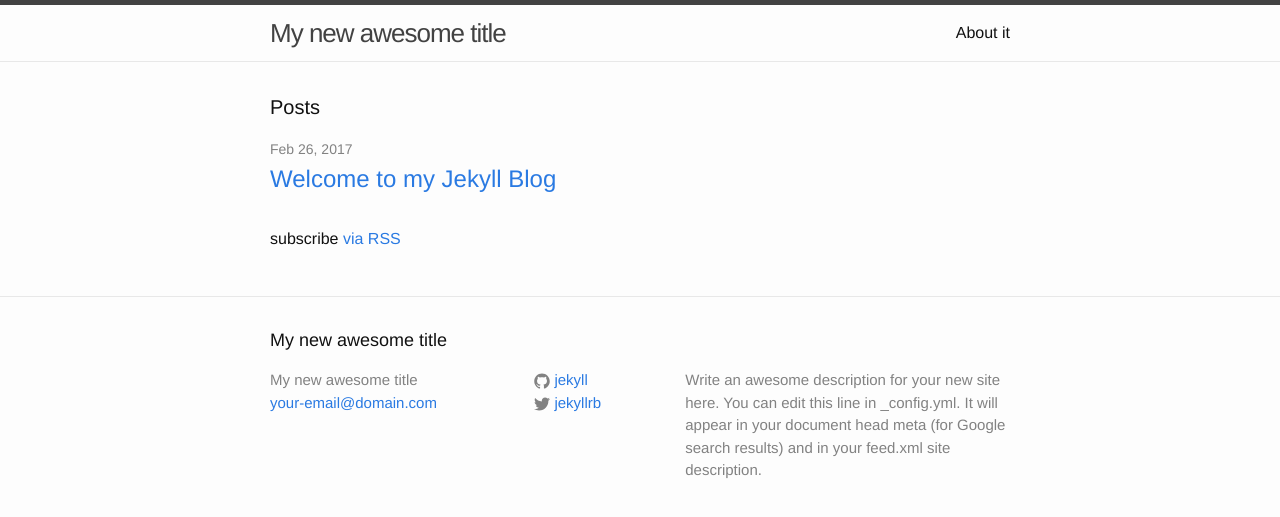
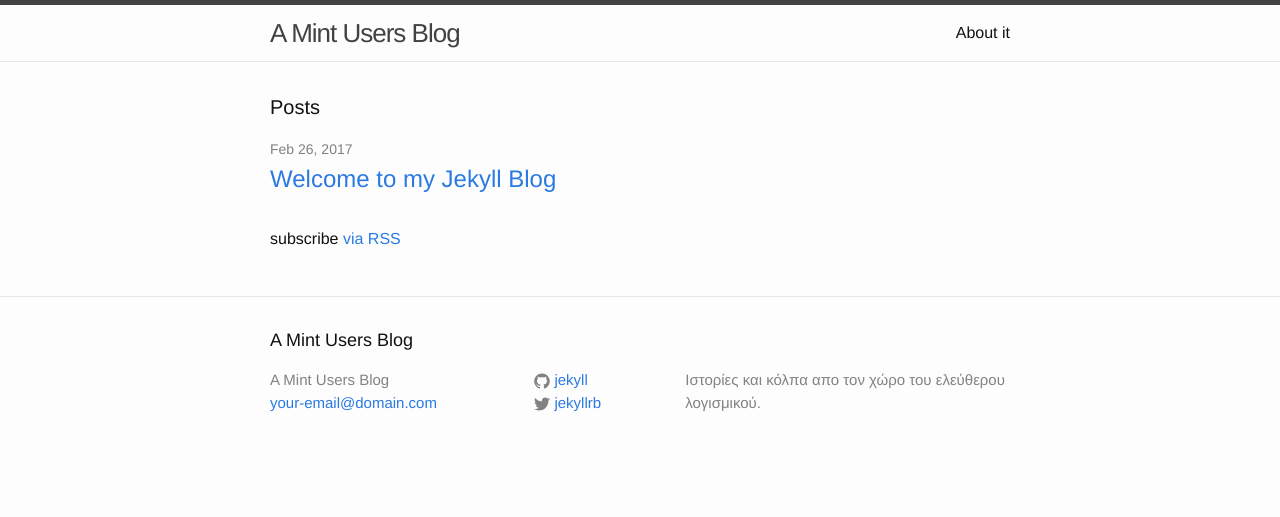
Before and after one commit to mintusers-gr/mintusers-blog, a Jekyll site: the page built from jekyll-blog/index.md, in a window 1280 px wide. Shown: the top 517 px of the page. Built offline with Jekyll 4.4.1, drawn with Linux system fonts in a browser that asks for light colours.

```diff
--- a/jekyll-blog/Gemfile
+++ b/jekyll-blog/Gemfile
@@ -2,6 +2,7 @@ source "https://rubygems.org"
 ruby RUBY_VERSION
 
 gem 'jekyll', '~> 3.4'
+gem 'classifier-reborn'
 
 group :jekyll_plugins do
   gem 'jekyll-last-modified-at'
@@ -12,6 +13,8 @@ group :jekyll_plugins do
   gem 'jekyll-seo-tag'
   gem 'jekyll-sitemap'
   gem 'jemoji'
+  # Theme
   gem 'minima'
-  gem 'jekyll-sitemap'
+  # Graphviz support
+  gem 'jekyll-graphviz'
 end
--- a/jekyll-blog/_config.yml
+++ b/jekyll-blog/_config.yml
@@ -1,12 +1,4 @@
-# Welcome to Jekyll!
-#
-# This config file is meant for settings that affect your whole blog, values
-# which you are expected to set up once and rarely edit after that. If you find
-# yourself editing this file very often, consider using Jekyll's data files
-# feature for the data you need to update frequently.
-#
-# For technical reasons, this file is *NOT* reloaded automatically when you use
-# 'bundle exec jekyll serve'. If you change this file, please restart the server process.
+# http://jekyllrb.com/docs/configuration/
 
 # Site settings
 # These are used to personalize your new site. If you look in the HTML files,
@@ -15,21 +7,46 @@
 # in the templates via {{ site.myvariable }}.
 
 
-repository: mintusers-gr/mintusers-gr.github.io
-destination: ../www
-
-title: My new awesome title
+title: A Mint Users Blog
+headline: Ιστορίες με πληκτρολόγια και ποντίκια
 email: your-email@domain.com
 description: > # this means to ignore newlines until "baseurl:"
-  Write an awesome description for your new site here. You can edit this
-  line in _config.yml. It will appear in your document head meta (for
-  Google search results) and in your feed.xml site description.
+  Ιστορίες και κόλπα απο τον χώρο του ελεύθερου λογισμικού.
 baseurl: "" # the subpath of your site, e.g. /blog
 url: "" # the base hostname & protocol for your site, e.g. http://example.com
 twitter_username: jekyllrb
 github_username:  jekyll
 
+# Futues and drafts
+future: true
+drafts: true
+
+# Produce an index for related posts.
+# Requires the classifier-reborn plugin.
+lsi: true
+
+# We can also have multiple scopes like different
+# defaults under post in different directories
+defaults:
+  -
+    scope:
+      path: "" # an empty string here means all files in the project
+    values:
+      layout: "post"
+      categories: "news"
+
+
 # Build settings
+repository: mintusers-gr/mintusers-gr.github.io
+destination: ../www
+timezone: Europe/Athens
+
+# Markdown
+markdown: kramdown
+graphviz:
+  options: "-Tsvg"
+
+# Plugins
 gems:
   - jekyll-feed
   - jekyll-gist
@@ -38,7 +55,7 @@ gems:
   - jekyll-sitemap
   - jekyll-last-modified-at
   - jemoji
-markdown: kramdown
+
 reload_port: 5678
 theme: minima
 exclude:
--- a/jekyll-blog/_includes/head.html
+++ b/jekyll-blog/_includes/head.html
@@ -10,6 +10,10 @@
   <link rel="canonical" href="{{ page.url | replace:'index.html','' | absolute_url }}">
   <link rel="alternate" type="application/rss+xml" title="{{ site.title | escape }}" href="{{ "/feed.xml" | relative_url }}">
 
+  <script type="text/javascript"
+          src="http://cdn.mathjax.org/mathjax/latest/MathJax.js?config=TeX-AMS-MML_HTMLorMML">
+  </script>
+
   {% if jekyll.environment == 'production' and site.google_analytics %}
   {% include google-analytics.html %}
   {% endif %}
--- /dev/null
+++ b/jekyll-blog/_plugins/graphviz-fix.rb
@@ -0,0 +1,3 @@
+# This fix a bug
+# https://github.com/kui/jekyll-graphviz/pull/2
+require 'jekyll/graphviz'
```
Also changed, not shown: jekyll-blog/_posts/2017-02-26-welcome-to-jekyll.markdown (+42 -3 lines), jekyll-blog/Gemfile.lock, 2 other files.
